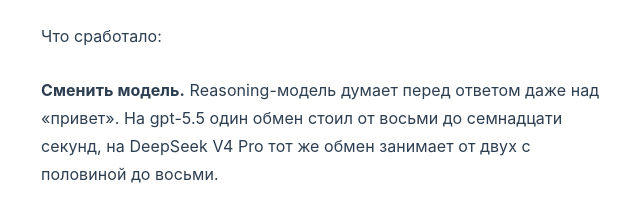
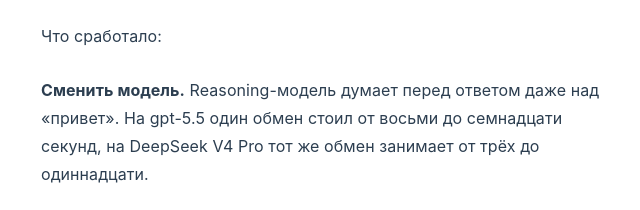
Before and after one commit to ironfelix/ivanilin-blog, an Astro site: page /posts/hermes-setup in a window 1280 px wide. Shown: the part 4753-4963 px from the top of the page, 223-863 px from the left. Built offline with nearby package versions, Linux system fonts and the light colour scheme; Astro itself is replaced by a stand-in of ours.

Commit message:
post(hermes-setup): диапазон вызова модели по факту замеров

```diff
--- a/src/content/posts/hermes-setup.md
+++ b/src/content/posts/hermes-setup.md
@@ -83,7 +83,7 @@ Honcho не обязателен. У Hermes есть встроенная пам
 
 Что сработало:
 
-**Сменить модель.** Reasoning-модель думает перед ответом даже над «привет». На gpt-5.5 один обмен стоил от восьми до семнадцати секунд, на DeepSeek V4 Pro тот же обмен занимает от двух с половиной до восьми.
+**Сменить модель.** Reasoning-модель думает перед ответом даже над «привет». На gpt-5.5 один обмен стоил от восьми до семнадцати секунд, на DeepSeek V4 Pro тот же обмен занимает от трёх до одиннадцати.
 
 **Запретить лишние походы.** В системном промпте раньше стояло «перед задачей проверь память и скиллы». Майк послушно шёл проверять на любой вопрос, и каждый заход добавлял ещё один круг к модели. Теперь правило другое: на простой вопрос отвечай сразу, инструменты только когда без них не обойтись.
 
```
